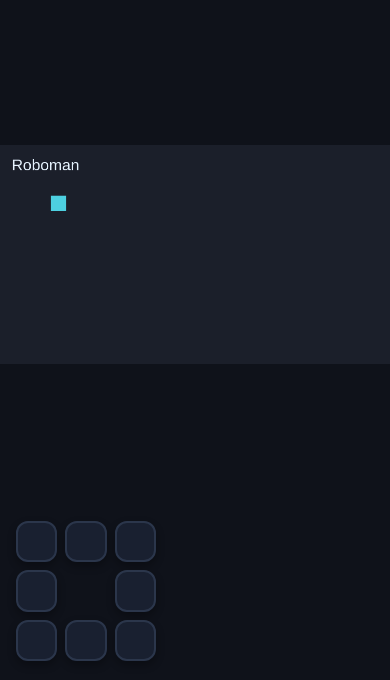
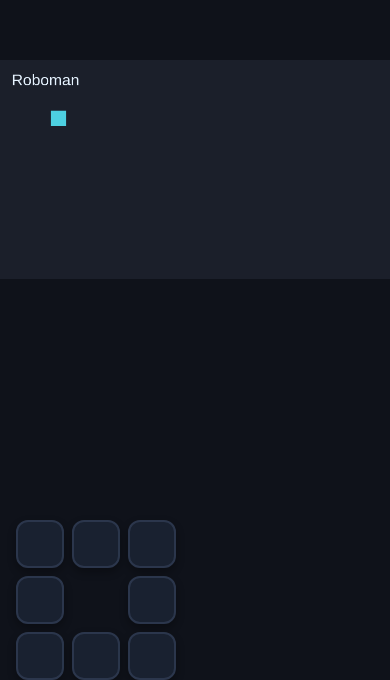
Before and after one commit to janachron/roboman, a website built with Vite: page index.html in a window 390 px wide. Shown: the part 167-847 px from the top of the page. Built offline with nearby package versions, Linux system fonts and the light colour scheme.

Commit message:
feat: add portrait control bar layout

```diff
--- a/index.html
+++ b/index.html
@@ -7,7 +7,8 @@
   </head>
   <body>
     <div id="game"></div>
-    <div class="dpad" aria-label="On-screen controls">
+    <div class="control-bar" aria-label="On-screen controls">
+      <div class="dpad" aria-label="Directional pad">
         <button class="dpad-btn up-left" data-dir="up,left" aria-label="Up Left"></button>
         <button class="dpad-btn up" data-dir="up" aria-label="Up"></button>
         <button class="dpad-btn up-right" data-dir="up,right" aria-label="Up Right"></button>
@@ -17,6 +18,8 @@
         <button class="dpad-btn down" data-dir="down" aria-label="Down"></button>
         <button class="dpad-btn down-right" data-dir="down,right" aria-label="Down Right"></button>
       </div>
+      <div class="actions" aria-label="Action buttons"></div>
+    </div>
     <script type="module" src="/src/main.ts"></script>
   </body>
 </html>
--- a/src/style.css
+++ b/src/style.css
@@ -7,14 +7,15 @@ body {
   background: #0f121a;
   color: #e6f3ff;
   font-family: "Trebuchet MS", "Segoe UI", sans-serif;
-  display: grid;
-  place-items: center;
+  display: flex;
+  flex-direction: column;
   min-height: 100vh;
 }
 
 #game {
   width: 100%;
-  max-width: 900px;
+  flex: 1 1 auto;
+  max-height: 80vh;
 }
 
 #game canvas {
@@ -23,12 +24,22 @@ body {
   display: block;
 }
 
+.control-bar {
+  width: 100%;
+  height: 20vh;
+  min-height: 110px;
+  max-height: 180px;
+  display: grid;
+  grid-template-columns: 1fr 1fr;
+  align-items: center;
+  padding: 12px 16px;
+  gap: 12px;
+  background: linear-gradient(180deg, rgba(15, 18, 26, 0) 0%, rgba(15, 18, 26, 0.92) 60%);
+}
+
 .dpad {
-  position: fixed;
-  left: 16px;
-  bottom: 16px;
-  width: 140px;
-  height: 140px;
+  width: min(44vw, 160px);
+  height: min(44vw, 160px);
   display: grid;
   grid-template-columns: 1fr 1fr 1fr;
   grid-template-rows: 1fr 1fr 1fr;
@@ -91,7 +102,7 @@ body {
 }
 
 @media (min-width: 900px) {
-  .dpad {
+  .control-bar {
     display: none;
   }
 }
```
Also changed, not shown: CONTEXT.md (+1 -0 lines), PROGRESS.md (+1 -0 lines). Lines whose indentation alone changed are shown as unchanged.
